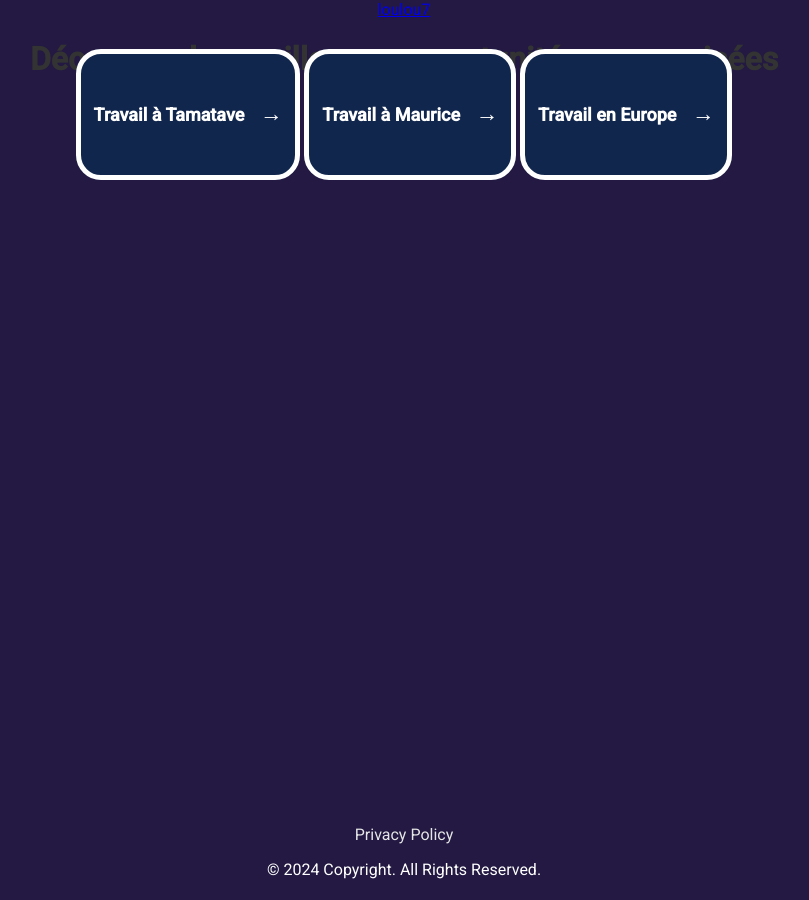
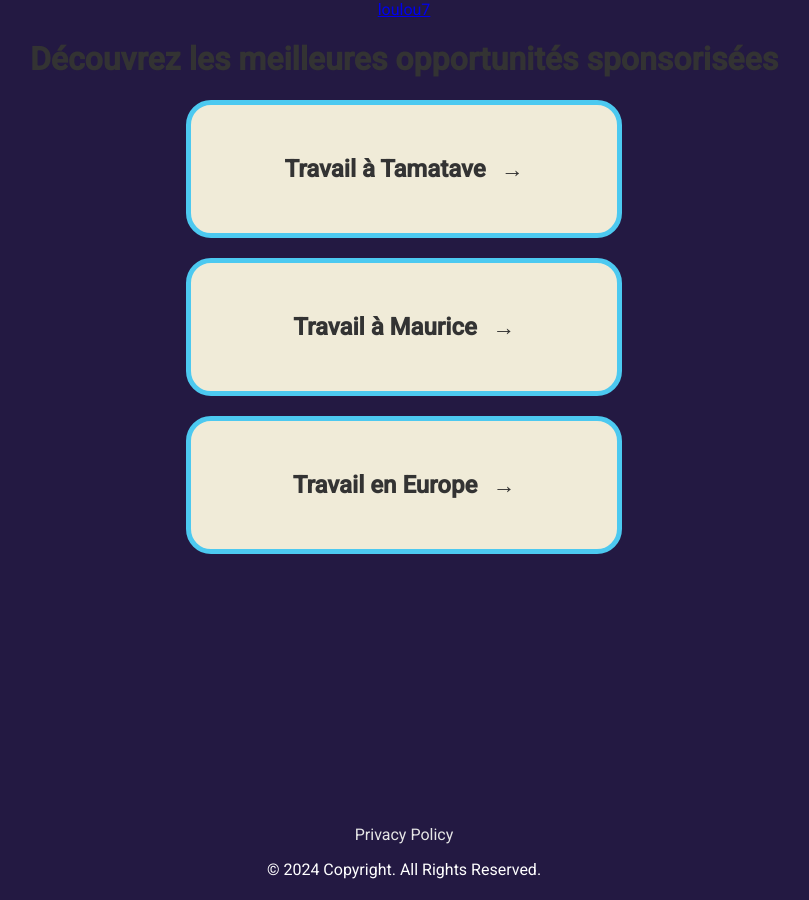
Before and after one commit to Chaloux13/loulou7, a Jekyll site: the page built from index.md, in a window 1280 px wide. Shown: the whole page, without its empty margins (236-1045 px from the left). Built offline with Jekyll 4.4.1, drawn with Linux system fonts in a browser that asks for light colours.

Commit message:
Update style.css

```diff
--- a/assets/css/style.css
+++ b/assets/css/style.css
@@ -54,18 +54,22 @@ h1, h2 {
 
 /* --- Boutons (Accueil & Pages) --- */
 a.bouton-acceuil, a.bouton-page {
- grid-column: 1 / span 1;
- align-self: center;
+ display: block;  /* Utiliser block pour chaque bouton afin de les empiler verticalement */
+ width: auto;  /* Ne pas forcer la largeur */
+ max-width: 400px; /* Limiter la largeur maximale des boutons */
+ margin-left: auto;
+ margin-right: auto;
+ margin-top: 20px; /* Espacement au-dessus des boutons */
+ background-color: #f0ebd8; /* Fond des boutons */
+ color: #333;
+ border: 5px solid #4cc9f0; /* Bordure couleur bleu ciel bas */
  padding: 50px 13px 50px 13px;
+ font-size: 1.5rem;
+ text-align: center;
  border-radius: 25px;
- border: 5px solid #ffffff;
- margin-bottom: 20px;
- background-color: rgb(17, 38, 77);
- text-decoration-line: none;
- font-size: 18px;
+ text-decoration: none;
+ transition: background 0.3s, box-shadow 0.3s;
  font-weight: 700;
- color: #ffffff;
- text-align: left;
 }
 
 
```
